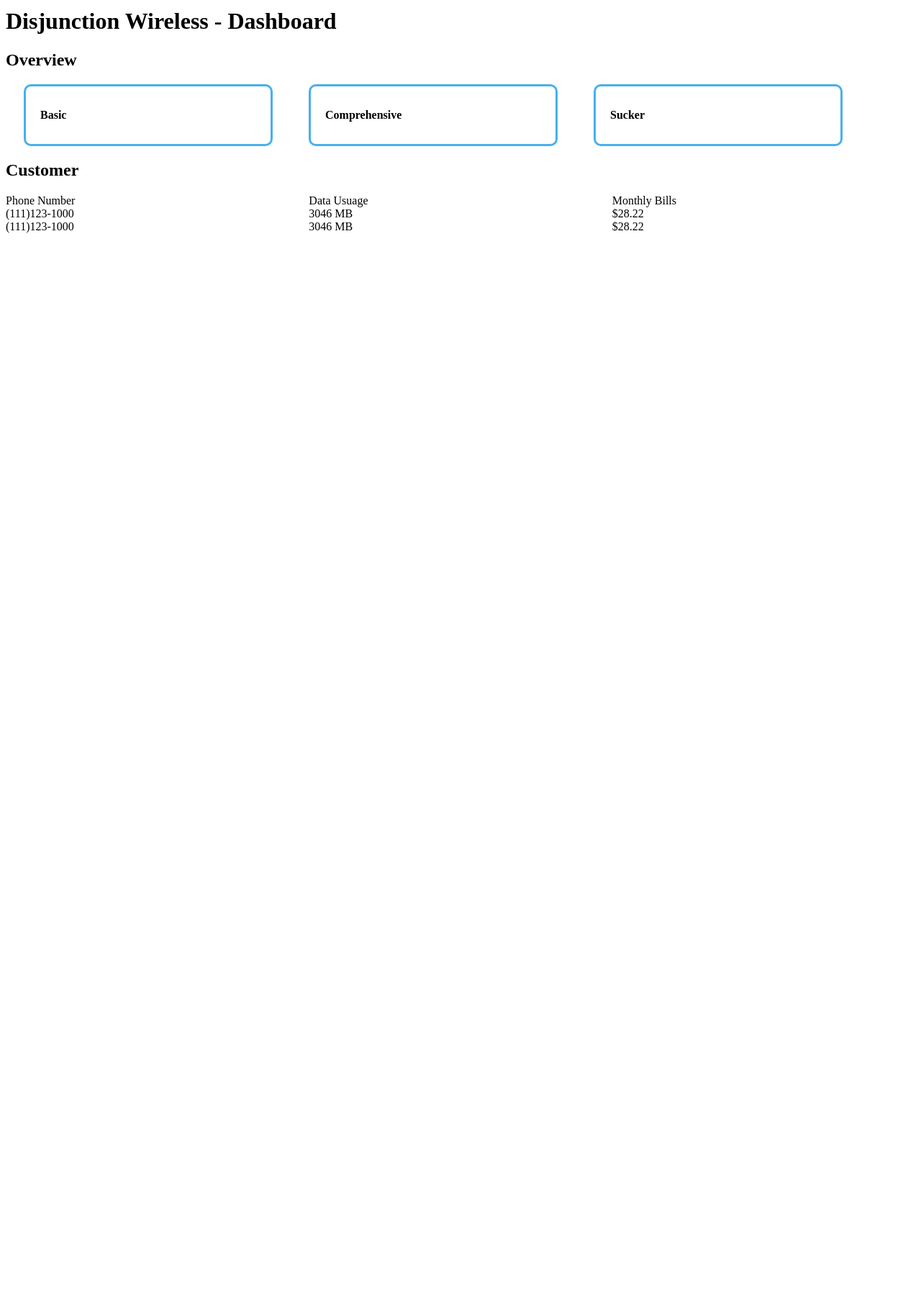
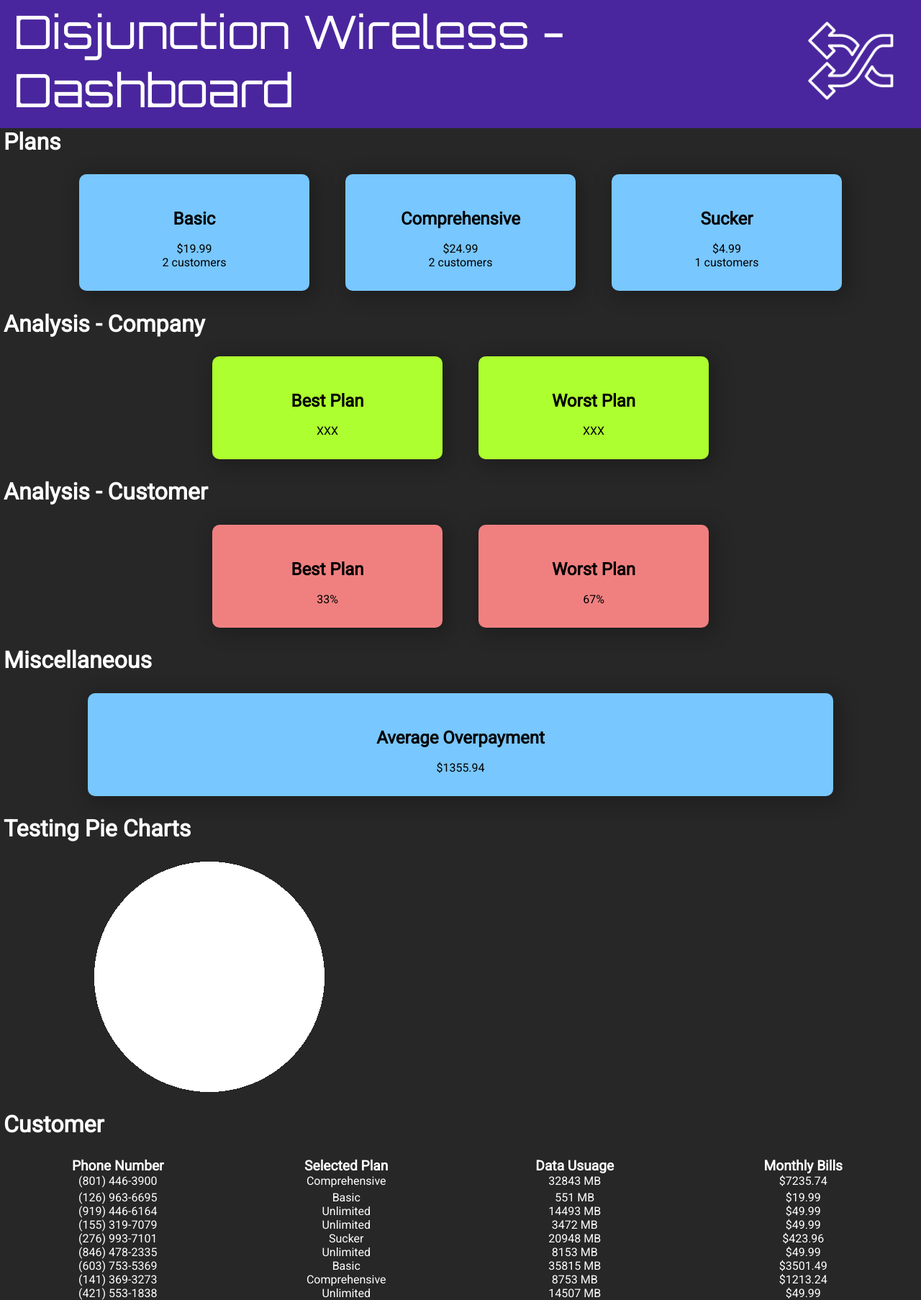
Before and after one commit to haoteng10/Disjunction-Wireless, a website: page index.html in a window 1280 px wide. Shown: the part 10-1816 px from the top of the page at 72% size. Before the commit the page ends 800 px from the top, so only its background shows below. Drawn offline with Linux system fonts and the light colour scheme.

Commit message:
Add files via upload

```diff
--- a/dataset.js
+++ b/dataset.js
@@ -25,7 +25,7 @@ const PLANS = [
   },
   class extends Plan {
     constructor(mbUsed) {
-      super("Basic", 4.99, 0, 0.02, mbUsed);
+      super("Sucker", 4.99, 0, 0.02, mbUsed);
     }
   },
   class extends Plan {
@@ -35,12 +35,21 @@ const PLANS = [
   }
 ];
 
+let PLAN_NAMES = PLANS.map((x) => new x(0).name);
+
 //--------------CUSTOMER SECTION---------------------------
 //You have been promoted to customer lmao
 //@see yeet function - the used numbers are generated there
+
+//Tracks plan usage
+var leMap = new Map();
+PLAN_NAMES.forEach((name) => leMap.set(name, []));
+
+//Assumes the customer's plan doesn't change once initialized
+//Which tbf doesn't happen in the specs
 class Customer {
-  constructor() {
-    this.phoneNumber = ((USED_NUMBERS) => {
+  constructor(USED_NUMBERS) {
+    this.phoneNumber = (() => {
       while (true) {
         var num = Math.round(Math.random() * 9000000000) + 1000000000;
         if (!USED_NUMBERS.has(num)) {
@@ -51,31 +60,90 @@ class Customer {
     })();
 
     this.dataUsage = Math.ceil(Math.random() * 40000);
-    this.plan = new PLANS[Math.floor(Math.random() * PLANS.length)](
-      this.dataUsage
-    );
+    this.plans = Array(PLANS.length)
+      .fill(0)
+      .map((itm, idx) => {
+        return new PLANS[idx](this.dataUsage);
+      })
+      .sort((plan1, plan2) => plan1.calculateCost() - plan2.calculateCost());
+
+    this.plan = this.plans[Math.floor(Math.random() * this.plans.length)];
+
+    //Yeets the plan into leMap
+    leMap.get(this.plan.name).push(this);
   }
 
   //Generates random data usage amount and updates the plan accordingly
   randomMb() {
     this.dataUsage = Math.ceil(Math.random() * 40000);
-    this.plan.mbUsed = this.dataUsage;
+    this.plans.forEach((helloThere) => {
+      helloThere.mbUsed = this.dataUsage;
+    });
+    this.plans.sort(
+      (plan1, plan2) => plan1.calculateCost() - plan2.calculateCost()
+    );
+  }
+
+  calculateOverpayment() {
+    return this.plan.calculateCost() - this.plans[0].calculateCost();
   }
 }
 
 //---------------------STUFF WE'LL USE SOMEWHERE ELSE LOL---------------------------
+//Non-annualized data
 const yeet = () => {
   const USED_NUMBERS = new Set();
-  return Array(Math.round(Math.random() * 9000) + 1000)
+  // return Array(Math.round(Math.random() * 9000) + 1000)
+  return Array(Math.round(Math.random() * 10) + 1)
     .fill(0)
     .map((pineapplesGoOnPizza) => new Customer(USED_NUMBERS));
 };
 
-//Use this instead of yeet for annualized data
+//Use this instead of yeet for annualized data\
+//But watch out though because it
 const veryYeet = () => {
-  //To check: might backfire as all the things point to the same thing
-  Array(12).fill
-  return Array(12)
-    .fill(yeet())
-    .forEach((x) => x.randomMb());
+  let thing = yeet();
+  return thing.map((plan) =>
+    Array(12)
+      .fill({})
+      .forEach((target) => {
+        Object.assign(target, plan);
+        target.randomMb();
+      })
+  );
 };
+
+//-------------------Data Initialization--------------
+localStorage.setItem("OUR_LORDS", JSON.stringify(yeet()));
+localStorage.setItem("PLAN_DETAILS", JSON.stringify(Object.fromEntries(leMap)));
+
+//-------------------Data Analysis--------------------
+//These take in an array of all data plans
+//For annualized data, make sure you collapse the array
+
+//@returns JSON for best and worst plan
+const aggregateBestWorstPlan = (customers) => {
+  let aggregate = {};
+  PLAN_NAMES.forEach((plan) => {
+    aggregate[plan] = { best: 0, worst: 0 };
+  });
+
+  customers.forEach((customer) => {
+    aggregate[customer.plans[0].name].best++;
+    aggregate[customer.plans[customer.plans.length - 1]].worst++;
+  });
+
+  var best;
+  var worst;
+
+  Object.keys(aggregate).forEach((key) => {
+    best ||= key;
+    worst ||= key;
+
+    if (aggregate[key].best > aggregate[best].best) best = key;
+
+    if (aggregate[key].worst > aggregate[worst].worst) worst = key;
+
+    return { best: best, worst: worst };
+  });
+};
--- a/index.css
+++ b/index.css
@@ -1,23 +1,124 @@
+@import url("https://fonts.googleapis.com/css2?family=Alegreya+Sans+SC&family=Roboto&display=swap");
+@import url("https://fonts.googleapis.com/css2?family=Orbitron&display=swap");
+
+body {
+  background-color: #272727;
+  font-family: "Roboto", sans-serif;
+  margin: 0 5px;
+  color: white;
+}
+
+.header {
+  width: 100%;
+  position: absolute;
+  top: 0;
+  left: 0;
+  height: auto;
+  background-color: #4a269e;
+  display: flex;
+  justify-content: space-between;
+  align-items: center;
+}
+
+h1 {
+  font: 48pt "Orbitron";
+  margin: 1% 1.5%;
+}
+
+.shuffle {
+  margin-right: 3%;
+  min-width: 85px;
+  width: 10%; /*Ask how to make this logo responsive*/
+  height: auto;
+  transform: rotate(180deg);
+  cursor: pointer;
+  -webkit-user-drag: none;
+}
+
+.pad {
+  margin-top: auto; /*Connect w/ .header's height*/
+}
+
+h2 {
+  font-family: "Roboto", sans-serif;
+  font-size: 2em;
+}
+
 .plans {
   display: flex;
+  justify-content: center;
 }
 
 .card {
-  border: solid 3px #47b0ed;
+  color: black;
+  background-color: #78c7ff;
   border-radius: 10px;
-  padding: 10px 20px;
+  padding: 30px 10px;
   margin: 0 25px;
   width: 300px;
+  text-align: center;
+  -webkit-box-shadow: 5px 5px 26px 5px rgba(0, 0, 0, 0.24);
+  box-shadow: 5px 5px 26px 5px rgba(0, 0, 0, 0.24);
+}
+
+.card h4 {
+  line-height: 0;
+  font-size: 1.5em;
+  font-weight: 800;
+}
+
+/* CSS Flexbox */
+.plan-rating {
+  margin: 20px auto;
+  display: flex;
+  justify-content: center;
+}
+
+.plan-rating.company .card {
+  background-color: greenyellow;
+}
+
+.plan-rating.customer .card {
+  background-color: lightcoral;
+}
+
+.miscellaneous {
+  margin: 20px auto;
+  display: flex;
+  justify-content: center;
+}
+
+.miscellaneous .card {
+  width: 80%;
 }
 
 /* CSS GRID */
 .customer-table {
   display: grid;
-  grid-template-columns: 1fr 1fr 1fr;
+  grid-template-columns: 1fr 1fr 1fr 1fr;
   grid-template-rows: 1fr 1fr;
 }
 
 div.item {
   grid-column: span 1;
   grid-row: span 1;
+  text-align: center;
 }
+
+.thead {
+  font-weight: 800;
+  font-size: 1.2em;
+}
+
+.pie {
+  background: radial-gradient(
+    circle closest-side at center,
+    white 100%,
+    transparent 0
+  );
+
+  /*Something with conic gradients*/
+  padding-left: 5%;
+  width: 40%;
+  height: 40vh;
+}
--- a/index.html
+++ b/index.html
@@ -4,41 +4,84 @@
     <meta charset="UTF-8" />
     <meta name="viewport" content="width=device-width, initial-scale=1.0" />
     <meta http-equiv="X-UA-Compatible" content="ie=edge" />
+    <title>Disjunction Wireless</title>
     <link rel="stylesheet" href="index.css" />
-    <title>Static Template</title>
+    <script src="dataset.js"></script>
+    <script src="index.js"></script>
   </head>
   <body>
-    <h1>Disjunction Wireless - Dashboard</h1>
+    <div class="header" id="header">
+      <h1>Disjunction Wireless - Dashboard</h1>
+      <img src="Images/shuffle.png" class="shuffle" />
+    </div>
+    <div id="pad"></div>
 
     <!-- A table of phone numbers, data usuage, data plan, monthly bills -->
     <!-- Number of customers, best & worst plan for the company, percentage of people using best/worst plans, average overpayment -->
 
-    <h2>Overview</h2>
+    <h2>Plans</h2>
     <div class="plans">
-      <div class="card">
+      <div class="card basic">
         <h4>Basic</h4>
+        <div class="plan-price">$19.99</div>
+        <div><span class="no-customer">000</span> customers</div>
       </div>
-      <div class="card">
+      <div class="card comprehensive">
         <h4>Comprehensive</h4>
+        <div class="plan-price">$24.99</div>
+        <div><span class="no-customer">000</span> customers</div>
       </div>
-      <div class="card">
+      <div class="card sucker">
         <h4>Sucker</h4>
+        <div class="plan-price">$4.99</div>
+        <div><span class="no-customer">000</span> customers</div>
       </div>
     </div>
 
-    <h2>Customer</h2>
-    <div class="customer-table">
-      <div class="item phone-number">Phone Number</div>
-      <div class="item data-usage">Data Usuage</div>
-      <div class="item monthly-bills">Monthly Bills</div>
+    <h2>Analysis - Company</h2>
+    <div class="company plan-rating">
+      <div class="best card">
+        <h4>Best Plan</h4>
+        <div class="plan-rating-plan">XXX</div>
+      </div>
 
-      <div class="item">(111)123-1000</div>
-      <div class="item">3046 MB</div>
-      <div class="item">$28.22</div>
+      <div class="worst card">
+        <h4>Worst Plan</h4>
+        <div class="plan-rating-plan">XXX</div>
+      </div>
+    </div>
 
-      <div class="item">(111)123-1000</div>
-      <div class="item">3046 MB</div>
-      <div class="item">$28.22</div>
+    <h2>Analysis - Customer</h2>
+    <div class="customer plan-rating">
+      <div class="best card">
+        <h4>Best Plan</h4>
+        <div class="plan-percentage">100%</div>
+      </div>
+
+      <div class="worst card">
+        <h4>Worst Plan</h4>
+        <div class="plan-percentage">100%</div>
+      </div>
+    </div>
+
+    <h2>Miscellaneous</h2>
+    <div class="miscellaneous">
+      <div class="card">
+        <h4>Average Overpayment</h4>
+        <div id="no-overpayment">$100</div>
+      </div>
+    </div>
+    <h2>Testing Pie Charts</h2>
+    <div class="pie"></div>
+
+    <div id="customer-list">
+      <h2>Customer</h2>
+      <div class="customer-table">
+        <div class="item thead">Phone Number</div>
+        <div class="item thead">Selected Plan</div>
+        <div class="item thead">Data Usuage</div>
+        <div class="item thead">Monthly Bills</div>
+      </div>
     </div>
   </body>
 </html>
--- /dev/null
+++ b/index.js
@@ -0,0 +1,162 @@
+window.onload = () => {
+  initialize();
+};
+
+// Initialize
+const initialize = () => {
+  //Pad
+  const header = document.getElementById("header").getBoundingClientRect();
+  document.getElementById("pad").style.marginTop = `${
+    header.bottom - header.top
+  }px`;
+
+  // Get customer data
+  const OUR_LORDS = JSON.parse(localStorage.getItem("OUR_LORDS"));
+  displayTableData(OUR_LORDS);
+  console.log(OUR_LORDS);
+
+  // Get plan data
+  const planUsage = JSON.parse(localStorage.getItem("PLAN_DETAILS"));
+  displayPlanStats(planUsage);
+
+  // Get percentage using best/worst plan
+  displayCustomerSelection(customersUsingBestPlan(OUR_LORDS));
+
+  // Get average customer overypayment
+  displayCustomerOverpayment(OUR_LORDS);
+};
+
+// Get the number of customers by plan
+// const getNumCustomerByPlan = (planName) => leMap.get(planName).length;
+
+// Get the best plan for the customer
+
+const getBestPlanForCustomer = (customer) => {
+  const cost = {};
+  customer.plans.forEach((plan) => {
+    cost[plan.name] = calculateBill(customer, plan);
+  });
+
+  let bestPlan = ["Basic", cost["Basic"]];
+  for (const plan in cost) {
+    if (cost[plan] < bestPlan[1]) {
+      bestPlan[0] = plan;
+      bestPlan[1] = cost[plan];
+    }
+  }
+  return bestPlan;
+};
+
+// Get percentage of customers using the best plan
+const customersUsingBestPlan = (customers) => {
+  let count = 0;
+
+  customers.forEach((customer) => {
+    if (customer.plan.name === getBestPlanForCustomer(customer)[0]) {
+      count++;
+    }
+  });
+
+  return Math.round((count / customers.length) * 100) / 100;
+};
+
+//Calculate the monthly bill of the customer depending on the plan
+const calculateBill = (customer, plan) => {
+  let monthlyBill = plan.basePrice;
+  if (plan.mbUsed > plan.freeMb) {
+    monthlyBill += plan.mbCharge * (plan.mbUsed - plan.freeMb);
+  }
+
+  monthlyBill = Math.ceil(monthlyBill * 100) / 100;
+
+  return monthlyBill;
+};
+
+const calculateAvgOverpayment = (customers) => {
+  let customerOverpayments = [];
+  customers.forEach((customer) => {
+    const bestPlan = getBestPlanForCustomer(customer);
+    if (bestPlan[0] !== customer.plan.name) {
+      customerOverpayments.push(
+        calculateBill(customer, customer.plan) - bestPlan[1]
+      );
+    } else {
+      customerOverpayments.push(0);
+    }
+  });
+
+  let sum = 0;
+  customerOverpayments.forEach((overpayment) => {
+    sum += overpayment;
+  });
+
+  return Math.ceil((sum / customerOverpayments.length) * 100) / 100;
+};
+
+/* Need to talk abt this tmrw maybe lmao
+This CodeSandbox is really ruining ALOT more stuff than it first seems
+const calculateAvgOverpayment = (customers) => {
+  let overpay = 0;
+  customers.forEach((customer) => {
+    overpay += customer.calculateOverpayment();
+  });
+
+  return (overpay / customers.length).toFixed(2);
+};
+*/
+// ===========================
+
+// Display table data
+const displayTableData = (customers) => {
+  const customerTable = document.getElementsByClassName("customer-table")[0];
+  customers.forEach((customer) => {
+    const phoneNumber = customer.phoneNumber + "";
+    customerTable.innerHTML += `<div class="item">(${phoneNumber.substring(
+      0,
+      3
+    )}) ${phoneNumber.substring(3, 6)}-${phoneNumber.substring(6)}</div>`;
+
+    customerTable.innerHTML += `<div class="item"> ${customer.plan.name} </div>`;
+
+    customerTable.innerHTML +=
+      '<div class="item">' + customer.dataUsage + " MB</div>";
+
+    customerTable.innerHTML +=
+      '<div class="item">$' + calculateBill(customer, customer.plan) + "</div>";
+  });
+};
+
+const displayPlanStats = (planUsage) => {
+  const basicPlan = document.getElementsByClassName("basic")[0];
+  basicPlan.getElementsByClassName(
+    "no-customer"
+  )[0].innerHTML = `${planUsage.Basic.length}`;
+
+  const comprehensivePlan = document.getElementsByClassName("comprehensive")[0];
+  comprehensivePlan.getElementsByClassName(
+    "no-customer"
+  )[0].innerHTML = `${planUsage.Comprehensive.length}`;
+
+  const suckerPlan = document.getElementsByClassName("sucker")[0];
+  suckerPlan.getElementsByClassName(
+    "no-customer"
+  )[0].innerHTML = `${planUsage.Sucker.length}`;
+};
+
+const displayCustomerSelection = (data) => {
+  const customerDiv = document.getElementsByClassName("customer")[0];
+
+  customerDiv
+    .getElementsByClassName("best")[0]
+    .getElementsByClassName("plan-percentage")[0].innerHTML = `${data * 100}%`;
+  customerDiv
+    .getElementsByClassName("worst")[0]
+    .getElementsByClassName("plan-percentage")[0].innerHTML = `${
+    (1 - data) * 100
+  }%`;
+};
+
+const displayCustomerOverpayment = (customers) => {
+  const overpaymentDiv = document.getElementById("no-overpayment");
+  overpaymentDiv.innerHTML = `$${calculateAvgOverpayment(customers)}`;
+};
```
Also changed, not shown: Images/shuffle.png (added).
